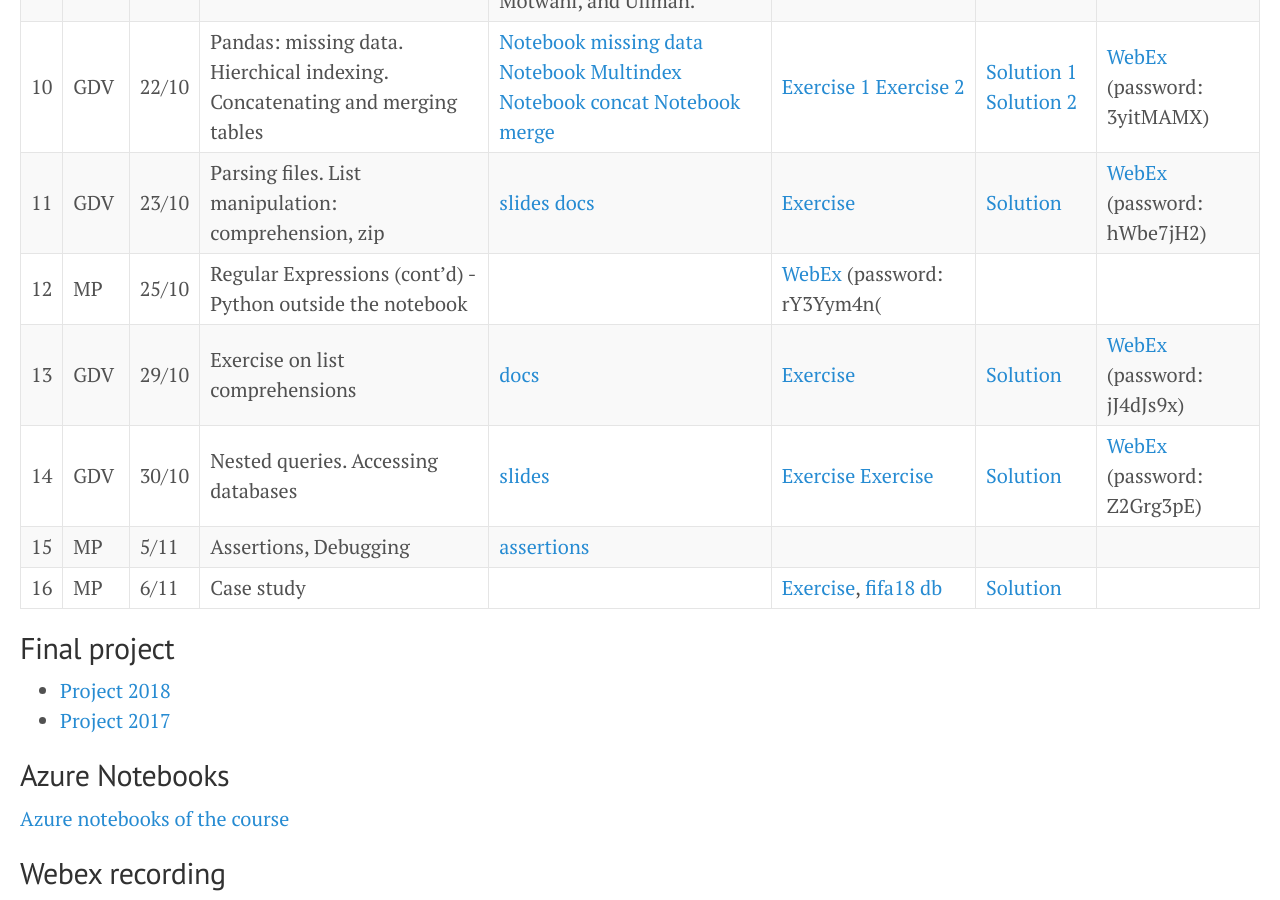
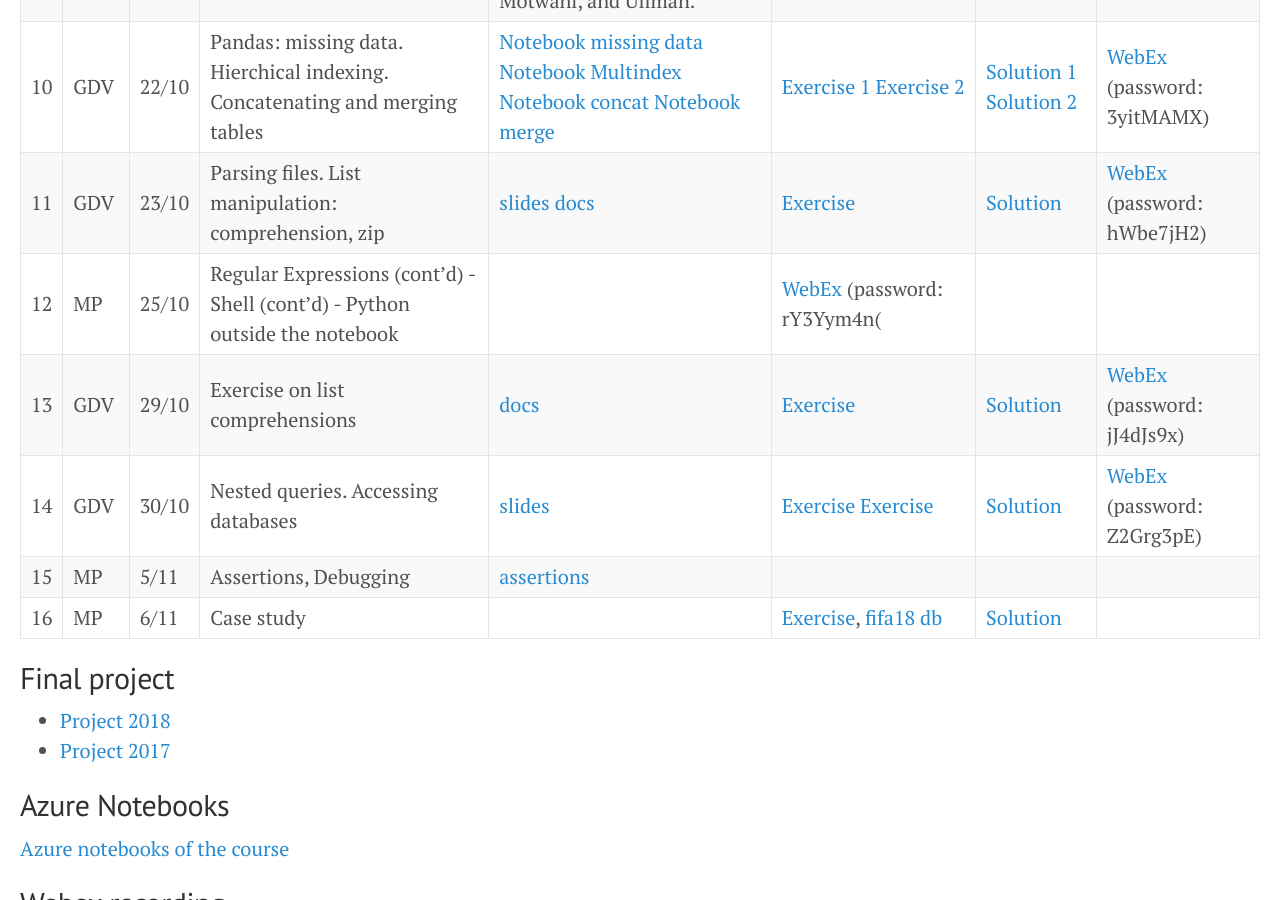
Before and after one commit to gdv/foundationsCS, a Jekyll site: the page built from docs/index.md, in a window 1280 px wide and 900 px high, scrolled down 1287 px. Built offline with Jekyll 4.4.1, drawn with Linux system fonts in a browser that asks for light colours.

Commit message:
Update topic for 25/10

```diff
--- a/docs/index.md
+++ b/docs/index.md
@@ -19,7 +19,7 @@
 | 9 | MP | 18/10 |  Regular Expressions               | [Regex Docs](https://docs.python.org/3/howto/regex.html) --- You can read more about Regular Expressions in Chapter 3 of "Introduction to Automata Theory, Languages, and Computation" by Hopcroft, Motwani, and Ullman.   | [Exercise](https://github.com/gdv/foundationsCS/blob/master/ex-02-RE.ipynb), [email.txt](https://github.com/gdv/foundationsCS/blob/master/ex-data/email.txt), [numbers.txt](https://github.com/gdv/foundationsCS/blob/master/ex-data/numbers.txt), [exp_nums.txt](https://github.com/gdv/foundationsCS/blob/master/ex-data/exp_nums.txt) | [Solution](https://github.com/gdv/foundationsCS/blob/master/ex-02-RE-solution-full.ipynb) | [WebEx](https://unimib.webex.com/unimib-it/j.php?MTID=m4ec85920e580faf7d76bcb7913e82274) (password:  QZUMwMUm)
 | 10 | GDV | 22/10 | Pandas: missing data. Hierchical indexing. Concatenating and merging tables | [Notebook missing data](https://jakevdp.github.io/PythonDataScienceHandbook/03.04-missing-values.html) [Notebook Multindex](https://jakevdp.github.io/PythonDataScienceHandbook/03.05-hierarchical-indexing.html) [Notebook concat](https://jakevdp.github.io/PythonDataScienceHandbook/03.06-concat-and-append.html) [Notebook merge](https://jakevdp.github.io/PythonDataScienceHandbook/03.07-merge-and-join.html)  | [Exercise 1](py-07-multindex)  [Exercise 2](py-08-merging)  | [Solution 1](https://nbviewer.jupyter.org/github/gdv/foundationsCS/blob/master/py-07-multindex.ipynb) [Solution 2](https://nbviewer.jupyter.org/github/gdv/foundationsCS/blob/master/py-08-merging.ipynb) |[WebEx](https://unimib.webex.com/unimib/j.php?MTID=md734e8c2996839ded763217e9f72d704) (password: 3yitMAMX)
 | 11 | GDV | 23/10 | Parsing files. List manipulation: comprehension, zip           | [slides](https://github.com/gdv/foundationsCS/raw/master/slides/07-read_csv.pdf) [docs](http://pandas.pydata.org/pandas-docs/stable/generated/pandas.read_csv.html)                                     | [Exercise](py-09-Apache)                                         | [Solution](https://nbviewer.jupyter.org/github/gdv/foundationsCS/blob/master/py-09-Apache.ipynb)             | [WebEx](https://unimib.webex.com/unimib/j.php?MTID=m2ab0065b89f384e65f3dda8352f51ec8) (password:  hWbe7jH2)
-| 12 | MP | 25/10 | Regular Expressions (cont'd) - Python outside the notebook         |                                        | [WebEx](https://unimib.webex.com/unimib-it/j.php?MTID=m0823472789c47d0a3ec29eaae60472af) (password: rY3Yym4n(
+| 12 | MP | 25/10 | Regular Expressions (cont'd) - Shell (cont'd) - Python outside the notebook         |                                        | [WebEx](https://unimib.webex.com/unimib-it/j.php?MTID=m0823472789c47d0a3ec29eaae60472af) (password: rY3Yym4n(
 | 13 | GDV | 29/10 | Exercise on list comprehensions              | [docs](https://docs.python.org/3/tutorial/datastructures.html)                                                  | [Exercise](py-11-f1)                                          | [Solution](https://nbviewer.jupyter.org/github/gdv/foundationsCS/blob/master/py-11-f1.ipynb)              | [WebEx](https://unimib.webex.com/unimib/j.php?MTID=m37d9a3d0ad5df5d05063c9576f3fcaa3) (password: jJ4dJs9x)
 | 14 | GDV | 30/10 | Nested queries. Accessing databases             | [slides](https://github.com/gdv/introduction_to_relational_databases/raw/master/05-nested-queries.pdf)                                                | [Exercise](sql-05-nested) [Exercise](py-13-employees)                                     | [Solution](https://nbviewer.jupyter.org/github/gdv/foundationsCS/blob/master/py-13-employees.ipynb)             | [WebEx](https://unimib.webex.com/unimib/j.php?MTID=md846878794ff53a9efba8ce0964476ab) (password: Z2Grg3pE)
 | 15 | MP | 5/11 | Assertions, Debugging             | [assertions](http://swcarpentry.github.io/python-novice-inflammation/08-defensive/)                                        |
```
